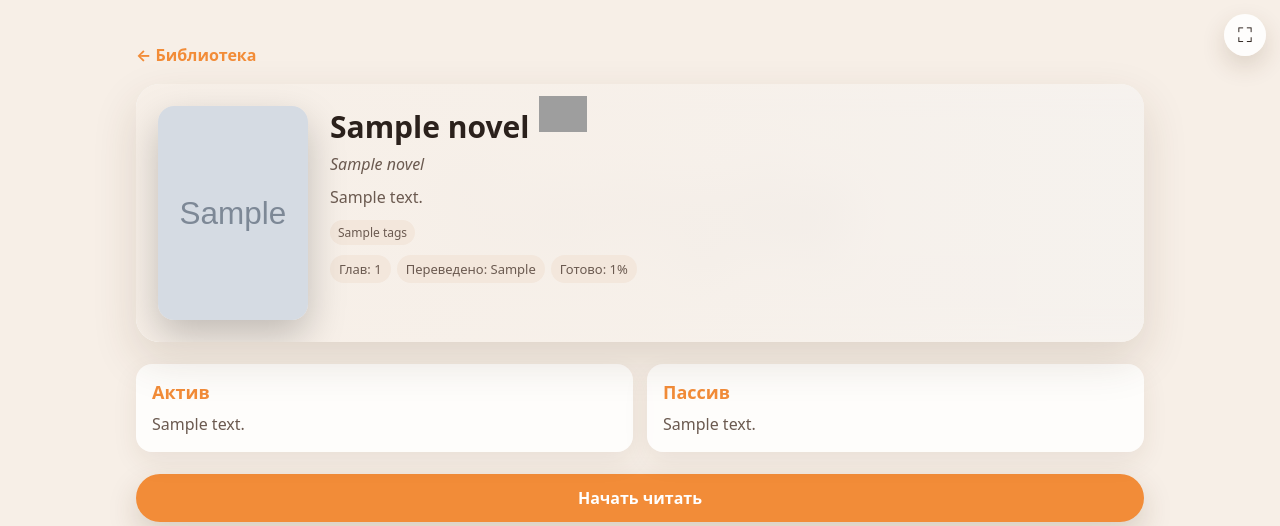
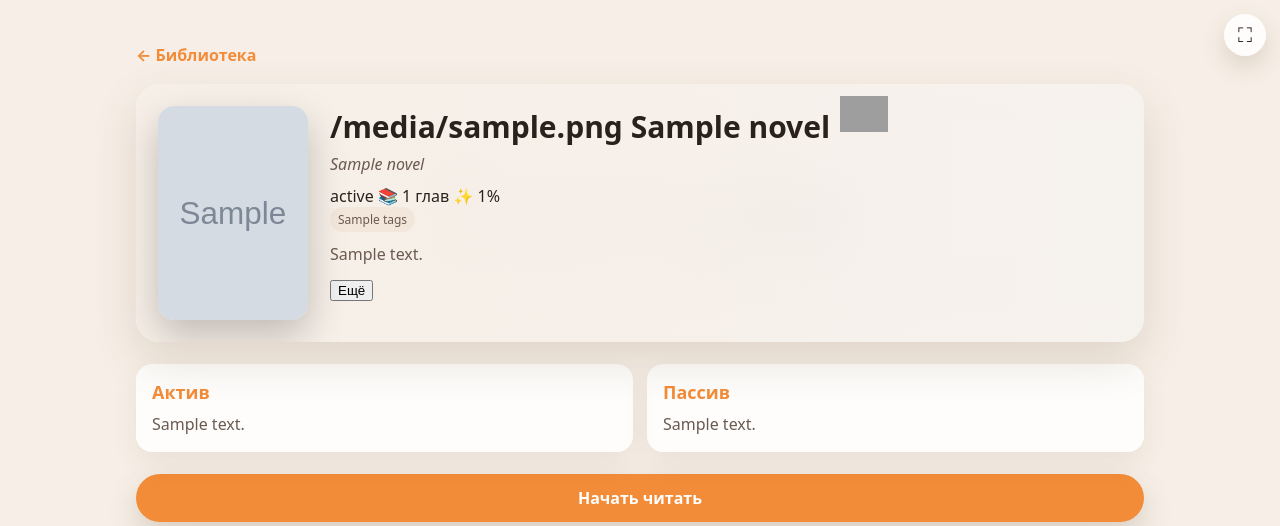
Before and after one commit to RogerReindeer/telegram-mini-app, a Python web app: template templates/novel.html in a window 1280 px wide. Shown: the top 526 px of the page. Run offline with Jinja, Linux system fonts and the light colour scheme; the template is opened without the code that fills it: most values are stand-ins (such as "Sample title", 1, 10 or a date in 2020); grey boxes marked "Sample" are stand-in pictures; some libraries are stand-ins or nearby versions; grey boxes are pictures that could not be loaded.

Commit message:
Update novel.html

```diff
--- a/templates/novel.html
+++ b/templates/novel.html
@@ -31,6 +31,11 @@
 
         <div class="title-hero-content">
           <div class="novel-cover-wrap title-cover-wrap">
+            <span
+              class="translation-status-dot title-status-dot status-{{ novel.translation_status or 'in_progress' }}"
+              title="{{ novel.translation_status_label or 'В процессе' }}"
+            ></span>
+
             {% if novel.cover_url %}
               <img
                 class="title-cover"
@@ -51,7 +56,12 @@
           <div class="title-info">
             <div class="novel-page-title-line">
               <div>
-                <h1>{{ novel.display_title }}</h1>
+                <h1>
+                  {% if novel.relation_icon %}
+                    <span class="relation-heart">{{ novel.relation_icon }}</span>
+                  {% endif %}
+                  {{ novel.display_title }}
+                </h1>
 
                 {% if novel.title_en %}
                   <p class="novel-title-en">{{ novel.title_en }}</p>
@@ -61,18 +71,27 @@
               <img class="inline-fox" src="{{ fox.fox_side }}" alt="Лисичка" data-fox>
             </div>
 
-            {% if novel.description %}
-              <div class="novel-description novel-description-full">
-                {% for paragraph in novel.description.split('\n') %}
-                  {% if paragraph.strip() %}
-                    <p>{{ paragraph }}</p>
-                  {% endif %}
-                {% endfor %}
-              </div>
-            {% endif %}
+            <div class="title-status-line">
+              <span class="status-label status-{{ novel.translation_status or 'in_progress' }}">
+                {{ novel.translation_status_label or 'В процессе' }}
+              </span>
+
+              {% if novel.total_chapters %}
+                <span class="meta-pill">📚 {{ novel.total_chapters }} глав</span>
+              {% endif %}
+
+              {% if novel.progress_percent is not none %}
+                <span class="meta-pill progress-pill">
+                  <span>✨ {{ novel.progress_percent }}%</span>
+                  <span class="progress-mini">
+                    <span style="width: {{ novel.progress_percent or 0 }}%;"></span>
+                  </span>
+                </span>
+              {% endif %}
+            </div>
 
             {% if novel.tags %}
-              <div class="novel-tags full-tags">
+              <div class="novel-tags full-tags" title="{{ novel.tags_tooltip or novel.tags }}">
                 {% for raw_tag in novel.tags.split(';') %}
                   {% set tag = raw_tag.strip() %}
 
@@ -86,8 +105,12 @@
 
                       {% if tag_lower in ['18+', 'r18', 'r-18', 'nc-17'] %}
                         <span class="tag tag-rating">{{ tag }}</span>
-                      {% elif tag_lower in ['джен', 'гет', 'bl', 'бл', 'gl', 'гл', 'слэш', 'фемслэш'] %}
-                        <span class="tag tag-relation">{{ tag }}</span>
+                      {% elif tag_lower in ['гет'] %}
+                        <span class="tag tag-get">{{ tag }}</span>
+                      {% elif tag_lower in ['слэш', 'bl', 'бл', 'данмэй'] %}
+                        <span class="tag tag-slash">{{ tag }}</span>
+                      {% elif tag_lower in ['джен'] %}
+                        <span class="tag tag-gen">{{ tag }}</span>
                       {% elif tag_lower in ['китай', 'корея', 'япония', 'англия', 'сша', 'en', 'cn', 'kor', 'jp'] %}
                         <span class="tag tag-country">{{ tag }}</span>
                       {% else %}
@@ -99,19 +122,21 @@
               </div>
             {% endif %}
 
-            <div class="novel-badges">
-              {% if novel.total_chapters %}
-                <span class="badge">Глав: {{ novel.total_chapters }}</span>
-              {% endif %}
+            {% if novel.description %}
+              <div class="novel-description novel-description-full collapsible-description" data-collapsible-description>
+                <div class="collapsible-description-content">
+                  {% for paragraph in novel.description.split('\n') %}
+                    {% if paragraph.strip() %}
+                      <p>{{ paragraph }}</p>
+                    {% endif %}
+                  {% endfor %}
+                </div>
 
-              {% if novel.translated_chapters %}
-                <span class="badge">Переведено: {{ novel.translated_chapters }}</span>
-              {% endif %}
-
-              {% if novel.progress_percent is not none %}
-                <span class="badge">Готово: {{ novel.progress_percent }}%</span>
-              {% endif %}
-            </div>
+                <button class="description-toggle" type="button" data-description-toggle>
+                  Ещё
+                </button>
+              </div>
+            {% endif %}
           </div>
         </div>
       </section>
@@ -165,12 +190,12 @@
 
               {% for chapter in group.chapters %}
                 {% if chapter.access_level == 'public' %}
-                  <a class="chapter-row" href="/chapter/{{ chapter.id }}">
+                  <a class="chapter-row" href="/chapter/{{ chapter.id }}" data-chapter-row data-chapter-id="{{ chapter.id }}">
                     <span class="chapter-title">{{ chapter.title }}</span>
                     <span class="chapter-access chapter-access-public">читать</span>
                   </a>
                 {% else %}
-                  <a class="chapter-row chapter-row-locked" href="/chapter/{{ chapter.id }}">
+                  <a class="chapter-row chapter-row-locked" href="/chapter/{{ chapter.id }}" data-chapter-row data-chapter-id="{{ chapter.id }}">
                     <span class="chapter-title">{{ chapter.title }}</span>
                     <span class="chapter-access chapter-access-locked">🔒 подписка</span>
                   </a>
```
